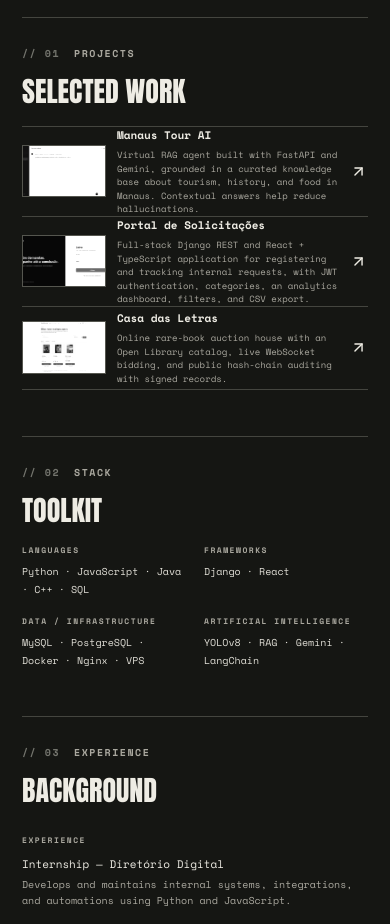
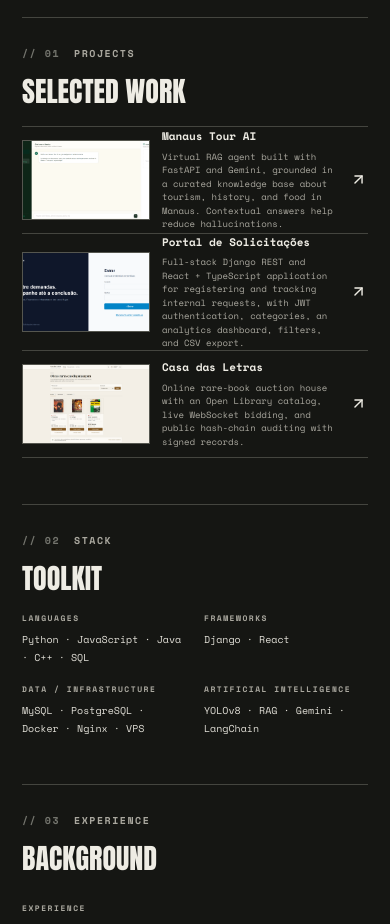
Before and after one commit to Coutfernandes/portfolio2026, a React (Vite) app: page / in a window 390 px wide. Shown: the part 2140-3064 px from the top of the page. Built offline with nearby package versions, Linux system fonts and the light colour scheme.

Commit message:
Enlarge project previews and preserve colors

```diff
--- a/src/index.css
+++ b/src/index.css
@@ -129,12 +129,12 @@ h1, h2, h3, p, figure { margin: 0; }
 .project-list { margin: 0; padding: 0; list-style: none; }
 .project-list li { border-top: 1px solid #44453f; }
 .project-list li:last-child { border-bottom: 1px solid #44453f; }
-.project-list a { min-height: 88px; display: grid; grid-template-columns: 96px minmax(0,1fr) 18px; align-items: center; gap: 13px; }
+.project-list a { min-height: 130px; display: grid; grid-template-columns: 180px minmax(0,1fr) 18px; align-items: center; gap: 18px; }
 .project-list a:hover strong { text-decoration: underline; text-underline-offset: 3px; }
-.project-list__image { position: relative; width: 96px; aspect-ratio: 16 / 10; overflow: hidden; border: 1px solid #55564f; background: #30312d; }
-.project-list__image img { position: relative; z-index: 1; width: 100%; height: 100%; display: block; object-fit: cover; filter: grayscale(1) contrast(1.15); transition: transform 350ms ease, filter 350ms ease; }
+.project-list__image { position: relative; width: 180px; aspect-ratio: 16 / 10; overflow: hidden; border: 1px solid #55564f; background: #30312d; }
+.project-list__image img { position: relative; z-index: 1; width: 100%; height: 100%; display: block; object-fit: cover; transition: transform 350ms ease; }
 .project-list__image > span { position: absolute; inset: 0; display: grid; place-items: center; color: #d4d2c9; font-family: var(--font-display); font-size: 28px; }
-.project-list a:hover .project-list__image img { transform: scale(1.04); filter: grayscale(.35) contrast(1.08); }
+.project-list a:hover .project-list__image img { transform: scale(1.04); }
 .project-list__number { display: none; }
 .project-list__text { min-width: 0; display: grid; gap: 5px; }
 .project-list__text strong { font-size: 11px; font-weight: 700; }
@@ -216,8 +216,8 @@ h1, h2, h3, p, figure { margin: 0; }
   .footer-column__title { margin: 16px 0 21px; font-size: 28px; }
   .stack-groups { grid-template-columns: 1fr 1fr; column-gap: 18px; row-gap: 17px; }
   .stack-groups p { font-size: 10px; }
-  .project-list a { min-height: 82px; grid-template-columns: 84px minmax(0,1fr) 18px; gap: 11px; }
-  .project-list__image { width: 84px; }
+  .project-list a { min-height: 106px; grid-template-columns: 128px minmax(0,1fr) 18px; gap: 12px; }
+  .project-list__image { width: 128px; }
   .contact-block { margin-top: 56px; padding: 27px 0; align-items: flex-start; flex-direction: column; gap: 22px; }
   .contact-block h2 { max-width: 430px; font-size: 43px; }
   .contact-block__button { min-height: 44px; }
```
